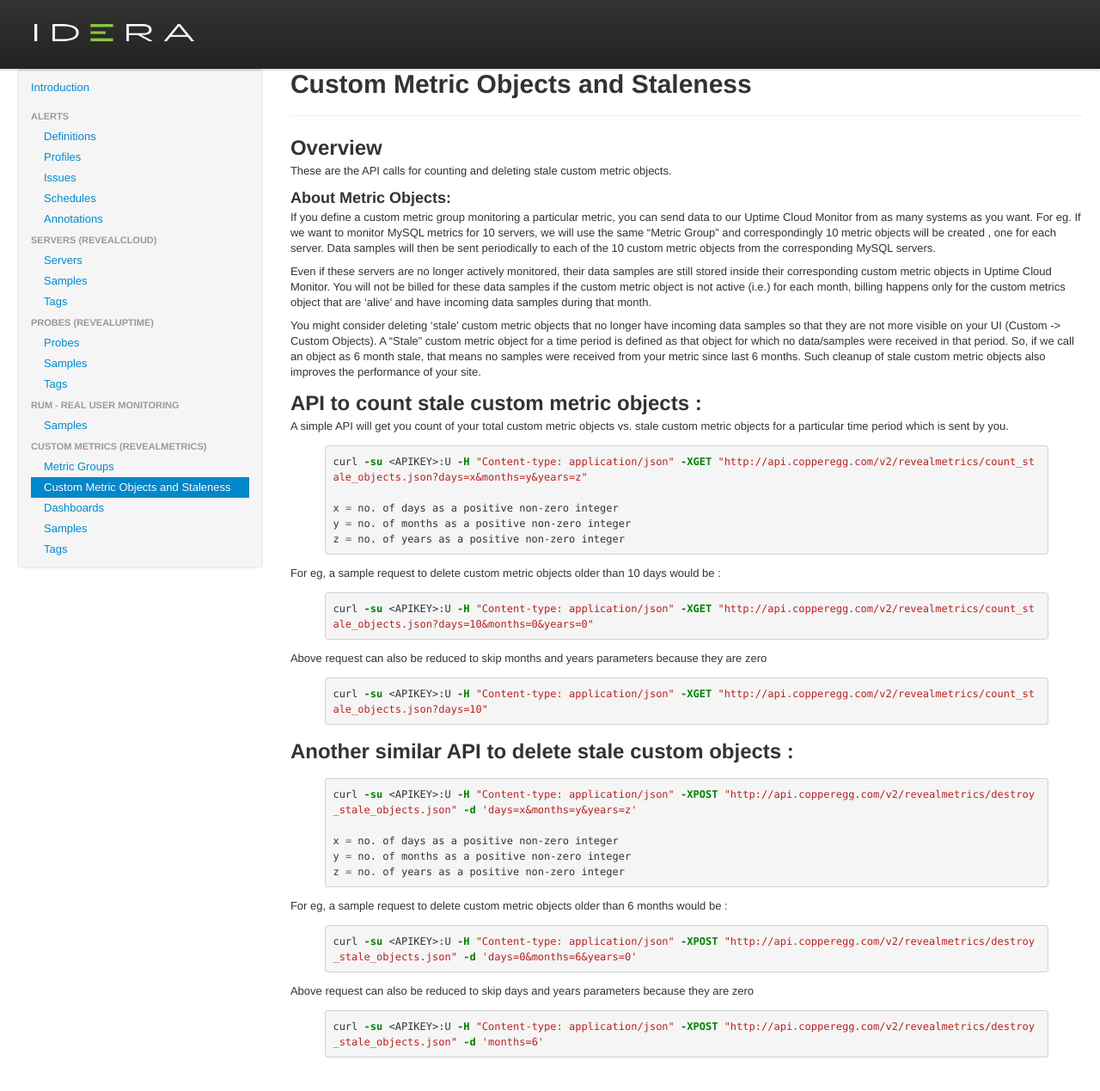
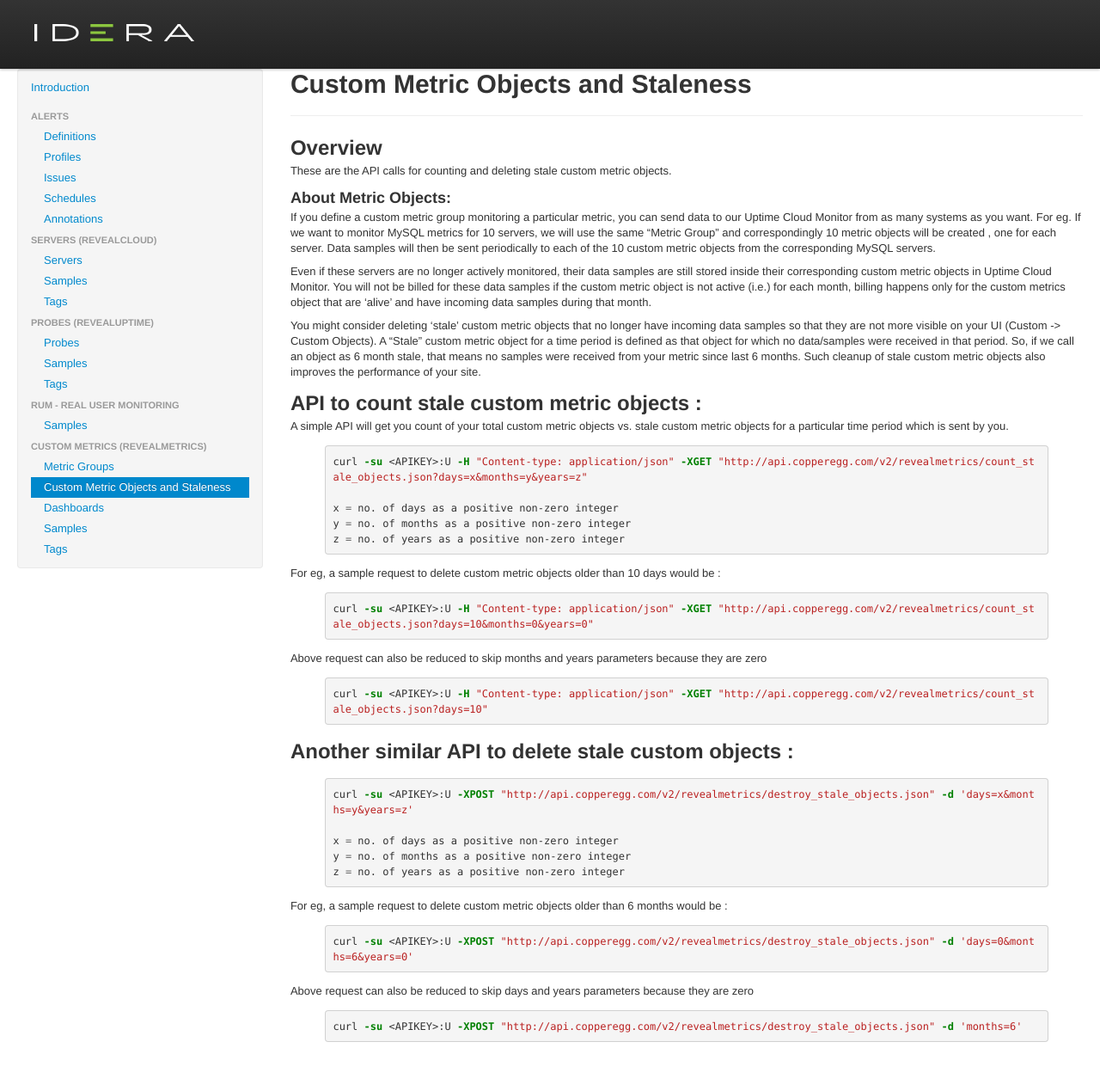
Before and after one commit to CopperEgg/apidocs, a Jekyll site: the page built from revealmetrics/metricobjects.md, in a window 1280 px wide and 1283 px high. Shown: the top 1269 px of the window at 86% size. Built offline with Jekyll 4.4.1, drawn with Linux system fonts in a browser that asks for light colours.

Commit message:
CE-1899 Minor fixes

```diff
--- a/revealmetrics/metricobjects.md
+++ b/revealmetrics/metricobjects.md
@@ -54,7 +54,7 @@ curl -su <APIKEY>:U -H "Content-type: application/json" -XGET "http://api.copper
 ## Another similar API to delete stale custom objects :
 
 {% highlight sh %}
-curl -su <APIKEY>:U -H "Content-type: application/json" -XPOST "http://api.copperegg.com/v2/revealmetrics/destroy_stale_objects.json" -d 'days=x&months=y&years=z'
+curl -su <APIKEY>:U -XPOST "http://api.copperegg.com/v2/revealmetrics/destroy_stale_objects.json" -d 'days=x&months=y&years=z'
 
 x = no. of days as a positive non-zero integer
 y = no. of months as a positive non-zero integer
@@ -64,11 +64,11 @@ z = no. of years as a positive non-zero integer
 For eg, a sample request to delete custom metric objects older than 6 months would be :
 
 {% highlight sh %}
-curl -su <APIKEY>:U -H "Content-type: application/json" -XPOST "http://api.copperegg.com/v2/revealmetrics/destroy_stale_objects.json" -d 'days=0&months=6&years=0'
+curl -su <APIKEY>:U -XPOST "http://api.copperegg.com/v2/revealmetrics/destroy_stale_objects.json" -d 'days=0&months=6&years=0'
 {% endhighlight %}
 
 Above request can also be reduced to skip days and years parameters because they are zero
 
 {% highlight sh %}
-curl -su <APIKEY>:U -H "Content-type: application/json" -XPOST "http://api.copperegg.com/v2/revealmetrics/destroy_stale_objects.json" -d 'months=6'
+curl -su <APIKEY>:U -XPOST "http://api.copperegg.com/v2/revealmetrics/destroy_stale_objects.json" -d 'months=6'
 {% endhighlight %}
```
